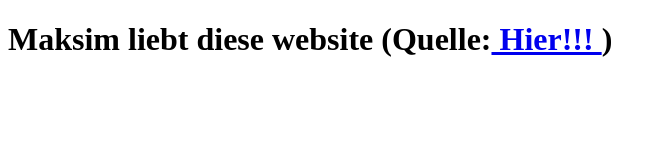
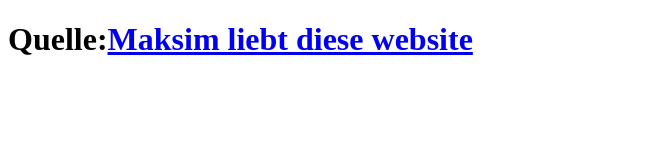
Before and after one commit to Qantrex/kbauer.xyz, a plain HTML site: page index.html in a window 1280 px wide. Shown: the whole page, without its empty margins (0-666 px from the left). Drawn offline with Linux system fonts and the light colour scheme.

Commit message:
Update index.html

```diff
--- a/index.html
+++ b/index.html
@@ -4,6 +4,6 @@
     <metacarset="utf-8">
   </head>
   <body>
-   <h1>Maksim liebt diese website (Quelle:<a href="https://cornhub.website/" type="_blank"> Hier!!! <a>)</h1>
+   <h1>Quelle:<a href="https://cornhub.website/" type="_blank">Maksim liebt diese website <a></h1>
    </body>
 </html>
```
